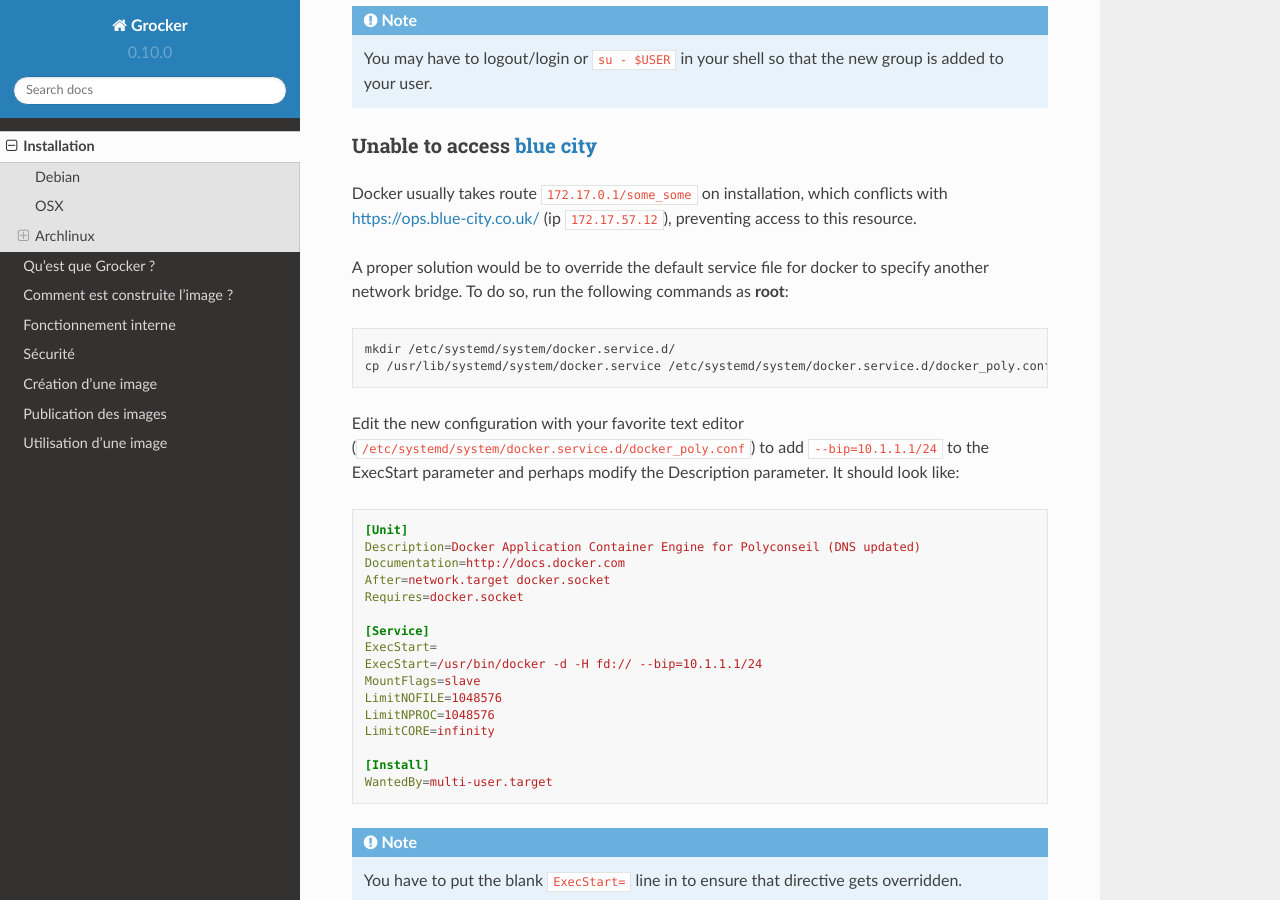
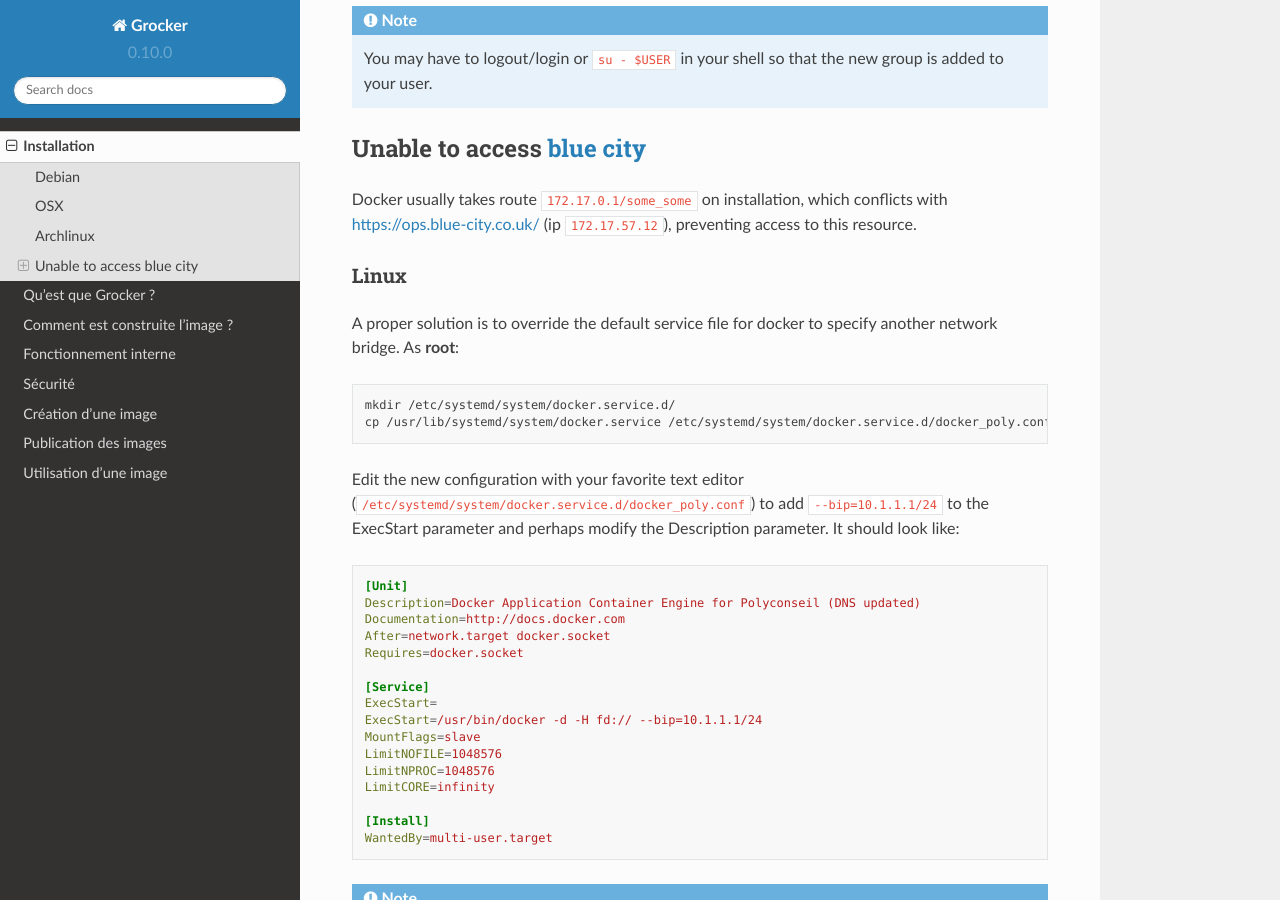
Before and after one commit to Polyconseil/grocker, a Sphinx documentation site: the page built from docs/installation.rst, in a window 1280 px wide and 900 px high, scrolled down 1739 px. Built offline with Sphinx 7.4.7 and the Read the Docs theme 2.0.0, drawn with Linux system fonts in a browser that asks for light colours.

Commit message:
docs: Promote docker configuration for blue-city
This configuration is general to systemd, it's possible to use it for
most of the linux distributions.

```diff
--- a/docs/installation.rst
+++ b/docs/installation.rst
@@ -91,15 +91,19 @@ First, install docker and add yourself to the docker group.
 
     You may have to logout/login or ``su - $USER`` in your shell so that the new group is added to your user.
 
+
 Unable to access `blue city <https://ops.blue-city.co.uk>`_
-"""""""""""""""""""""""""""""""""""""""""""""""""""""""""""
+-----------------------------------------------------------
 
 Docker usually takes route ``172.17.0.1/some_some`` on installation, which conflicts with
 `https://ops.blue-city.co.uk/ <https://ops.blue-city.co.uk>`_ (ip ``172.17.57.12``), preventing access to this
 resource.
 
-A proper solution would be to override the default service file for docker to specify another network bridge. To do so,
-run the following commands as **root**:
+Linux
+"""""
+
+A proper solution is to override the default service file for docker to specify
+another network bridge. As **root**:
 
 .. code-block:: shell
 
```
